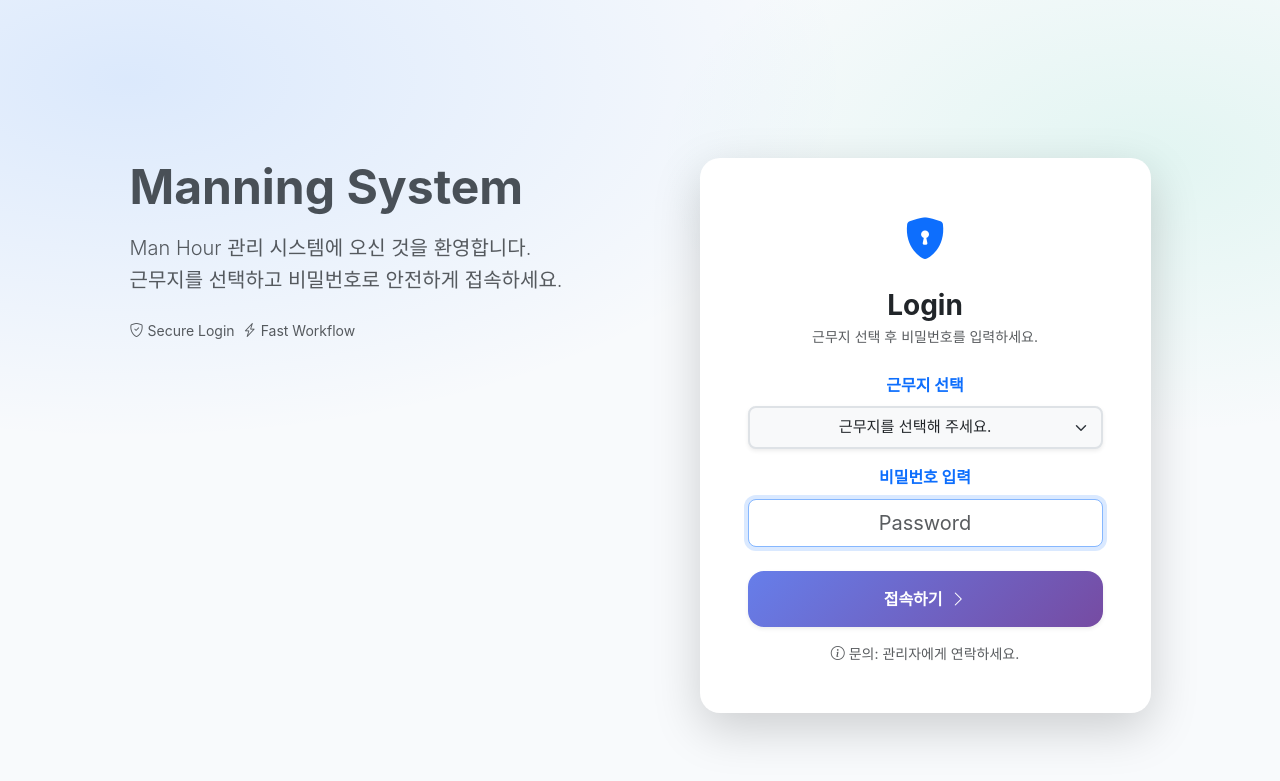
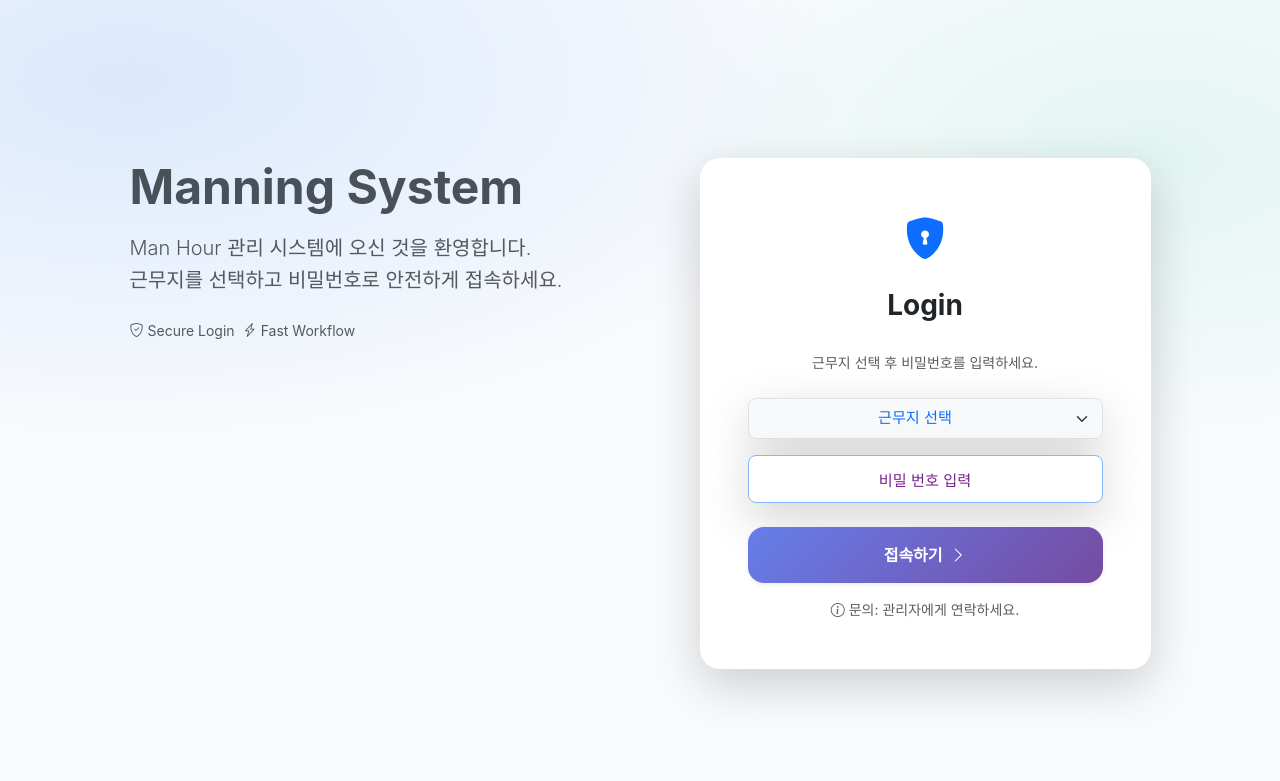
Before and after one commit to qndydfl/manhour, a Django app: page /login/ in a window 1280 px wide. Shown: the top 781 px of the page. Run offline with Django 5.2, Linux system fonts and the light colour scheme; data comes from the database, SQL or seed files in the repository; both versions use the stored data as it was after the commit; some libraries are stand-ins or nearby versions; some web fonts are replaced.

Commit message:
edit_v12

```diff
--- a/manning/templates/manning/login.html
+++ b/manning/templates/manning/login.html
@@ -47,6 +47,7 @@
                 </div>
 
                 <h3 class="fw-bold mb-1 text-center">Login</h3>
+                <br class="my-3" />
                 <p class="text-muted small mb-4 text-center">
                     근무지 선택 후 비밀번호를 입력하세요.
                 </p>
@@ -73,12 +74,12 @@
                 >
                     {% csrf_token %}
 
-                    <label class="form-label fw-bold text-primary mb-2"
+                    {% comment %} <label class="form-label fw-bold text-primary mb-2"
                         >근무지 선택</label
-                    >
+                    > {% endcomment %}
                     <select
                         name="workplace"
-                        class="form-select form-select-lg text-center bg-light border-2 shadow-sm mb-3"
+                        class="form-select form-select-lg text-center bg-light border-1 shadow-lg mb-3 text-primary"
                         style="font-size: 0.95rem"
                         required
                     >
@@ -89,7 +90,7 @@
                             selected
                             {% endif %}
                         >
-                            근무지를 선택해 주세요.
+                            근무지 선택
                         </option>
                         {% for value, label in workplace_options %}
                         <option
@@ -100,14 +101,14 @@
                         </option>
                         {% endfor %}
                     </select>
-                    <label class="form-label fw-bold text-primary mb-2"
+                    {% comment %} <label class="form-label fw-bold text-primary mb-2"
                         >비밀번호 입력
-                    </label>
+                    </label> {% endcomment %}
                     <input
                         type="password"
                         name="password"
-                        class="form-control form-control-lg text-center bg-light border-0 mb-4"
-                        placeholder="Password"
+                        class="form-control form-control-lg text-center bg-light border-1 mb-4 password-input shadow-lg"
+                        placeholder="비밀 번호 입력"
                         autocomplete="new-password"
                         required
                         autofocus
--- a/manning/views.py
+++ b/manning/views.py
@@ -1304,6 +1304,15 @@ class PasteDataView(SimpleLoginRequiredMixin, View):
                 if not any([gibun, wo, op, desc, str(mh_raw or "").strip()]):
                     continue
 
+                # 최소 3개 열이 입력된 경우만 저장
+                filled_count = sum(
+                    1
+                    for v in [gibun, wo, op, desc, mh_raw]
+                    if str(v or "").strip() != ""
+                )
+                if filled_count < 3:
+                    continue
+
                 # ✅ 기번은 필수
                 if not gibun:
                     continue
--- a/static/css/login.css
+++ b/static/css/login.css
@@ -86,3 +86,8 @@ body {
         font-size: 1rem;
     }
 }
+
+.password-input::placeholder {
+    color: #77218d;
+    font-size: 0.95rem;
+}
```
Also changed, not shown: config/settings.py (+4 -4 lines), static/js/index.js (+9 -0 lines), static/js/paste_data.js (+9 -1 lines), db.sqlite3, 3 other files.
